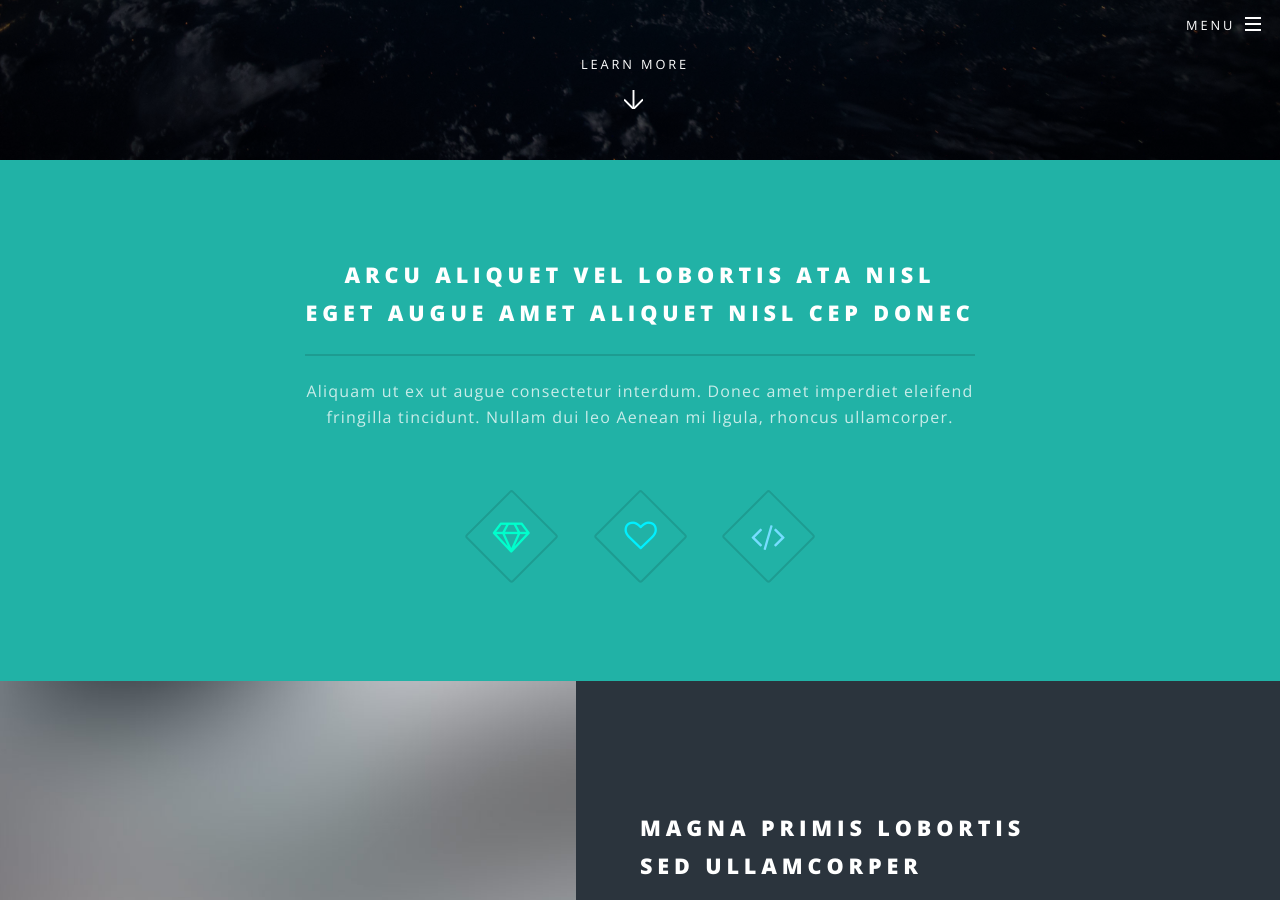
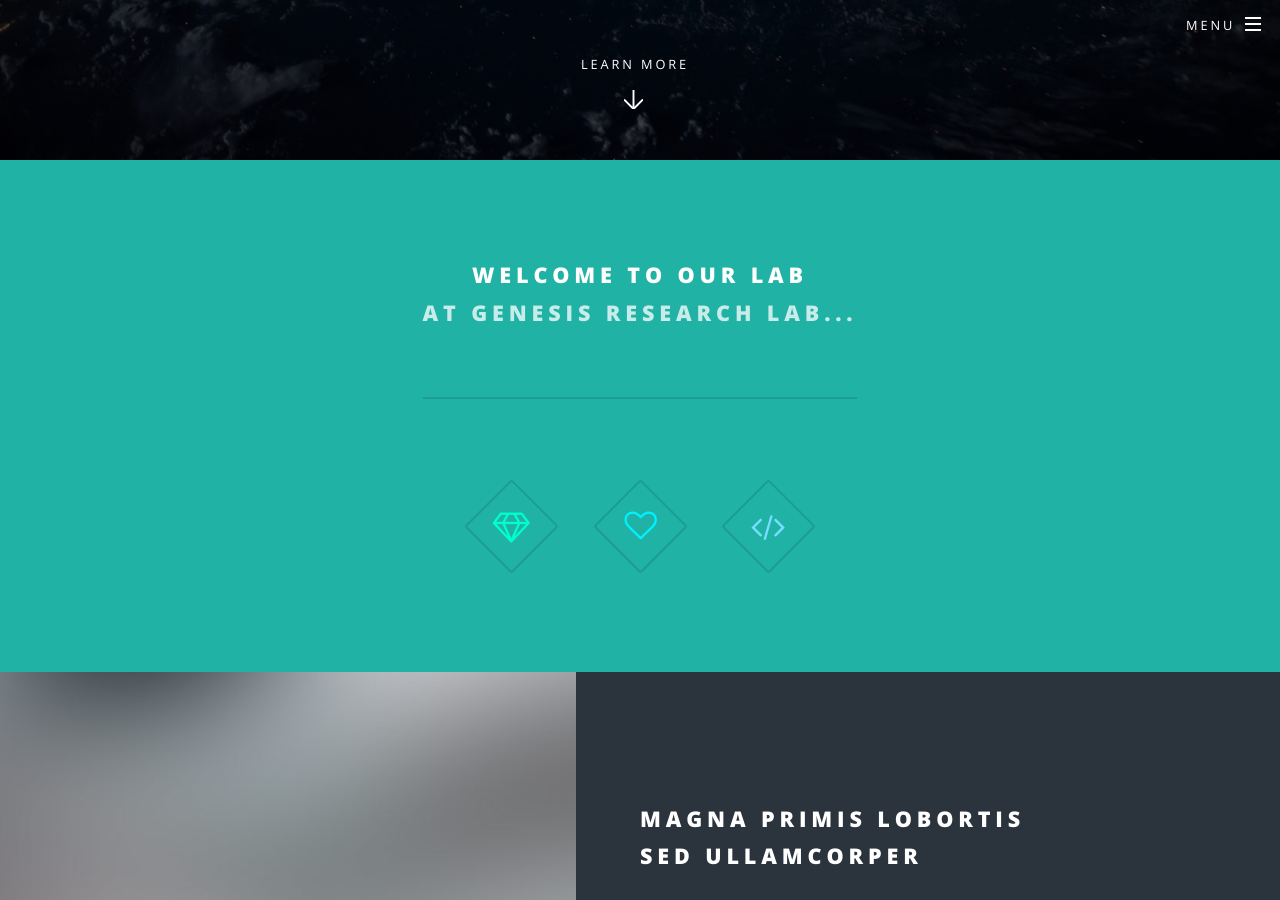
Before and after one commit to genesis-research-lab/genesis-research-lab.github.io, a Jekyll site: the page built from index.html, in a window 1280 px wide and 900 px high, scrolled down 740 px. Built offline with Jekyll 4.4.1, drawn with Linux system fonts in a browser that asks for light colours.

Commit message:
update homepage

```diff
--- a/index.html
+++ b/index.html
@@ -14,10 +14,8 @@ layout: landing
 					<section id="one" class="wrapper style1 special">
 						<div class="inner">
 							<header class="major">
-								<h2>Arcu aliquet vel lobortis ata nisl<br />
-								eget augue amet aliquet nisl cep donec</h2>
-								<p>Aliquam ut ex ut augue consectetur interdum. Donec amet imperdiet eleifend<br />
-								fringilla tincidunt. Nullam dui leo Aenean mi ligula, rhoncus ullamcorper.</p>
+								<h2>Welcome to our Lab<br />
+								<p>At Genesis Research Lab...</p>
 							</header>
 							<ul class="icons major">
 								<li><span class="icon fa-diamond major style1"><span class="label">Lorem</span></span></li>
```
